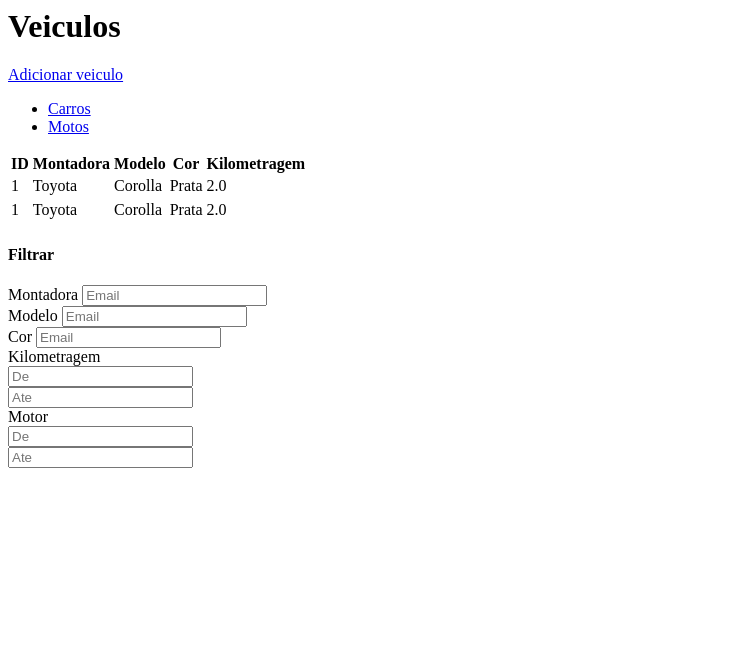
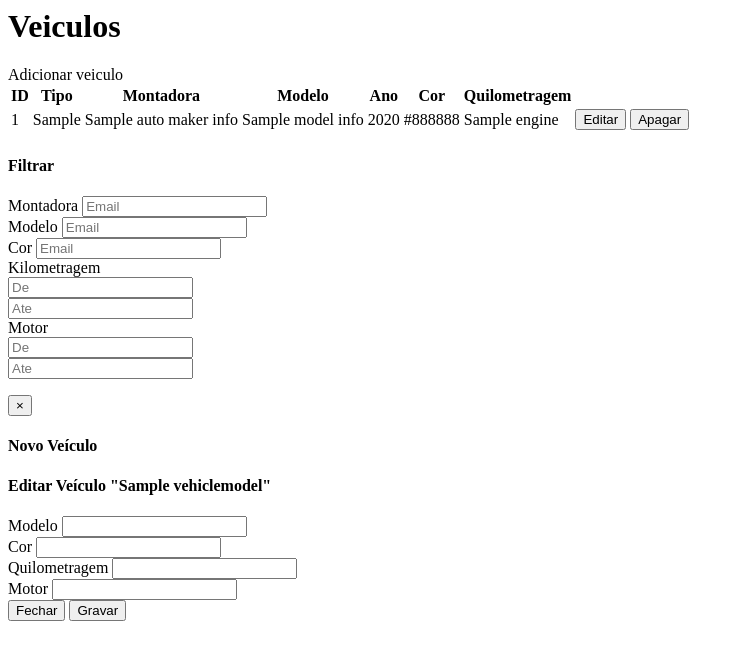
Before and after one commit to alissonperez/friendly-journey, a Django app: template front/static/front/js/templates/contents/vehicles.html in a window 1280 px wide. Shown: the top 660 px of the page, without its empty margins (0-744 px from the left). Run offline with Django 3.2, Linux system fonts and the light colour scheme; tables that the repository leaves empty hold one stand-in row (values such as "Sample post"); the template is opened without the code that fills it: values that come from a table or form of the project are taken from there, most other values are stand-ins (such as "Sample title", 1, 10 or a date in 2020).

Commit message:
Inclui primeira versao da listagem e inclusao de veiculos

```diff
--- a/front/static/front/js/templates/contents/vehicles.html
+++ b/front/static/front/js/templates/contents/vehicles.html
@@ -4,42 +4,33 @@
   </div>
 
   <div class="col-md-2">
-    <a class="btn btn-success col-md-12" href="#" role="button">Adicionar veiculo</a>
+    <a class="btn btn-success col-md-12" role="button" ng-click="showNew()">Adicionar veiculo</a>
   </div>
 </div>
 
 <div class="row">
-  <div class="col-md-12">
-    <ul class="nav nav-tabs">
-      <li role="presentation" class="active"><a href="#">Carros</a></li>
-      <li role="presentation"><a href="#">Motos</a></li>
-    </ul>
-  </div>
-</div>
 
-<div class="row">
   <div class="col-md-9">
     <table class="table">
       <thead>
 	<th>ID</th>
+	<th>Tipo</th>
 	<th>Montadora</th>
 	<th>Modelo</th>
+	<th>Ano</th>
 	<th>Cor</th>
-	<th>Kilometragem</th>
+	<th>Quilometragem</th>
+	<th>&nbsp;</th>
       </thead>
-      <tr>
-	<td>1</td>
-	<td>Toyota</td>
-	<td>Corolla</td>
-	<td>Prata</td>
-	<td>2.0</td>
-      <tr>
-      <tr>
-	<td>1</td>
-	<td>Toyota</td>
-	<td>Corolla</td>
-	<td>Prata</td>
-	<td>2.0</td>
+      <tr ng-repeat="item in list">
+	<td>{{item.id}}</td>
+	<td>{{item.model_info.model_type}}</td>
+	<td>{{item.model_info.auto_maker_info.name}}</td>
+	<td>{{item.model_info.name}}</td>
+	<td>{{item.model_info.year}}</td>
+	<td>{{item.color}}</td>
+	<td>{{item.engine}}</td>
+	<td><input class="btn btn-success btn-xs" type="button" value="Editar" ng-click="edit(item)"> <input class="btn btn-danger btn-xs" type="button" value="Apagar" ng-click="deleteConfirm(item)"></td>
       <tr>
     </table>
   </div>
@@ -90,3 +81,51 @@
   </div> <!-- / Left sidebar -->
 
 </div>
+
+
+<div class="modal fade" id="newVehicleModal" tabindex="-1" role="dialog">
+  <div class="modal-dialog" role="document">
+    <div class="modal-content">
+      <form ng-submit="save(vehicle)">
+	<div class="modal-header">
+          <button type="button" class="close" data-dismiss="modal" aria-label="Close"><span aria-hidden="true">&times;</span></button>
+          <h4 class="modal-title" ng-hide="vehicle.id">Novo Veículo</h4>
+	  <h4 class="modal-title" ng-show="vehicle.id">Editar Veículo "{{vehicle.name}}"</h4>
+	</div>
+	<div class="modal-body">
+	  <div class="row">
+	    <div class="col-md-12">
+	      <div class="form-group">
+		<label for="inputName">Modelo</label>
+		<input type="text" class="form-control" placeholder="" required="true" ng-model="vehicle.model">
+	      </div>
+	      <div class="form-group">
+		<label for="inputName">Cor</label>
+		<input type="text" class="form-control" placeholder="" required="true" ng-model="vehicle.color">
+	      </div>
+	      <div class="form-group">
+		<label for="inputName">Quilometragem</label>
+		<input type="text" class="form-control" placeholder="" required="true" ng-model="vehicle.mileage">
+	      </div>
+	      <div class="form-group">
+		<label for="inputName">Motor</label>
+		<input type="text" class="form-control" placeholder="" required="true" ng-model="vehicle.engine">
+	      </div>
+	    </div>
+	  </div>
+	</div>
+	<div class="modal-footer">
+          <button type="button" class="btn btn-default" data-dismiss="modal">Fechar</button>
+          <button type="submit" class="btn btn-primary">Gravar</button>
+	</div>
+      </form>
+    </div>
+  </div>
+</div>
+
+<modal-delete-item
+   modal-id="modalDeleteVehicle"
+   entity="Veiculo"
+   name="{{vehicle.id}}"
+   item="vehicle"
+   on-confirm="delete(vehicle)"></modal-delete-item>
--- a/front/static/front/js/templates/nav-bar.html
+++ b/front/static/front/js/templates/nav-bar.html
@@ -1,5 +1,5 @@
 <ul class="nav nav-pills nav-stacked">
-  <li role="presentation" ui-sref-active="active"><a ui-sref="vehicles">Veiculos {{nav.teste}}</a></li>
+  <li role="presentation" ui-sref-active="active"><a ui-sref="vehicles">Veiculos</a></li>
   <li role="presentation" ui-sref-active="active"><a ui-sref="models">Modelos</a></li>
   <li role="presentation" ui-sref-active="active"><a ui-sref="auto-makers">Montadoras</a></li>
 </ul>
```
Also changed, not shown: front/static/front/js/app.js (+59 -1 lines).
